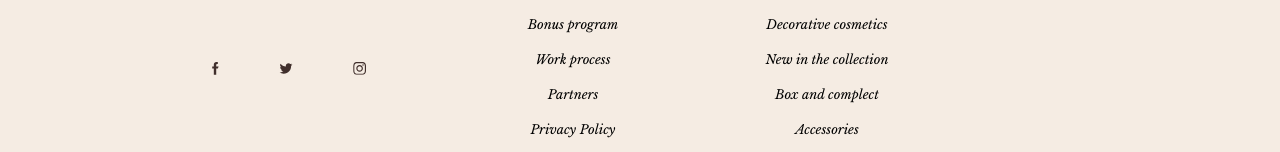
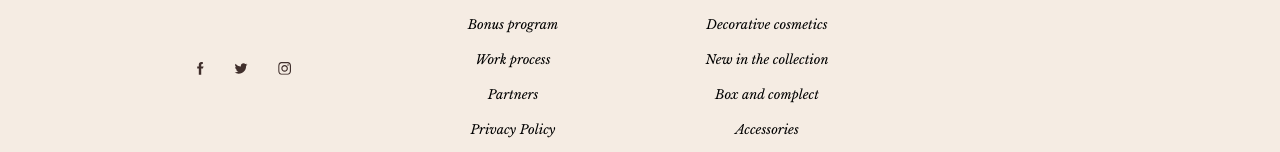
Before and after one commit to AigerimAkmatalieva/care-products-diploma-, a React (Create React App) app: page /signup in a window 1280 px wide. Shown: the part 1005-1157 px from the top of the page. Built offline with nearby package versions, Linux system fonts and the light colour scheme.

Commit message:
correct css

```diff
--- a/src/components/Footer/Footer.css
+++ b/src/components/Footer/Footer.css
@@ -93,5 +93,5 @@
   margin: 50px;
 }
 .Footer .display img {
-  margin: 30px;
+  margin: 15px;
 }
```
